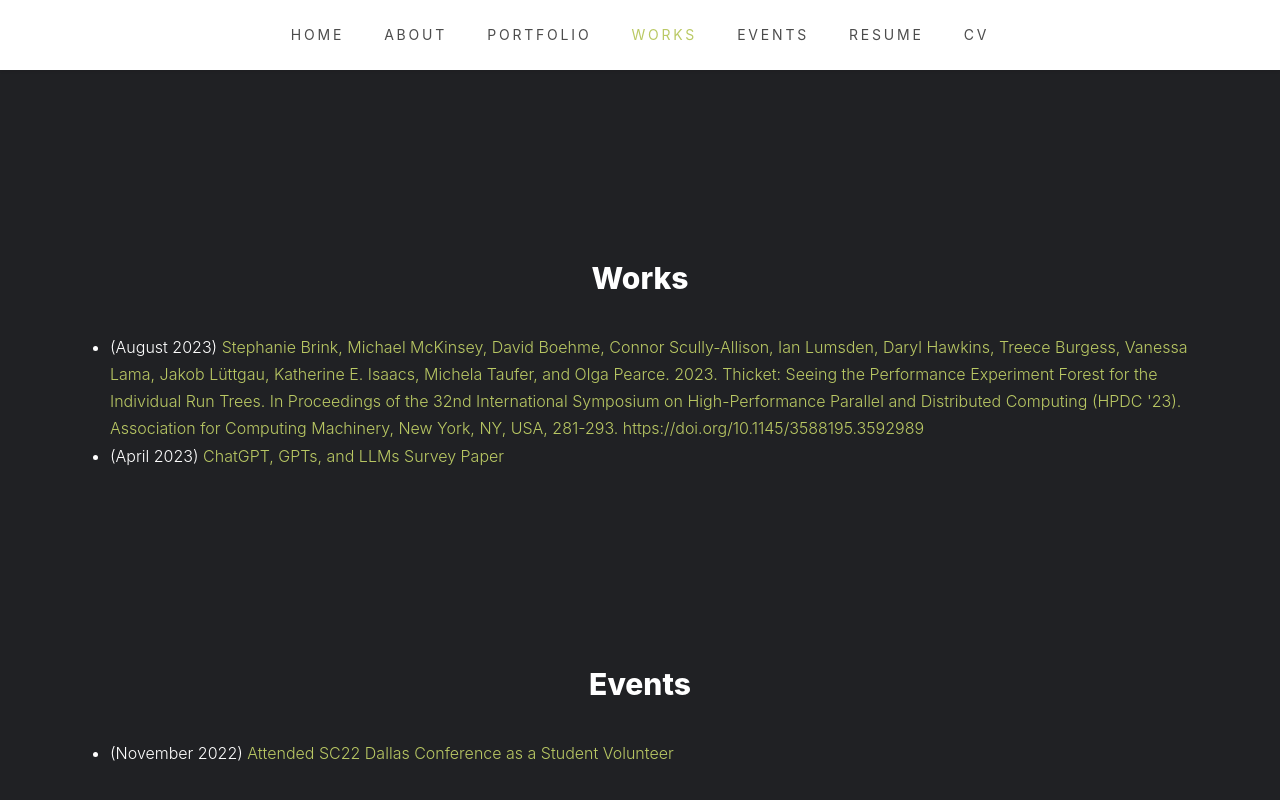
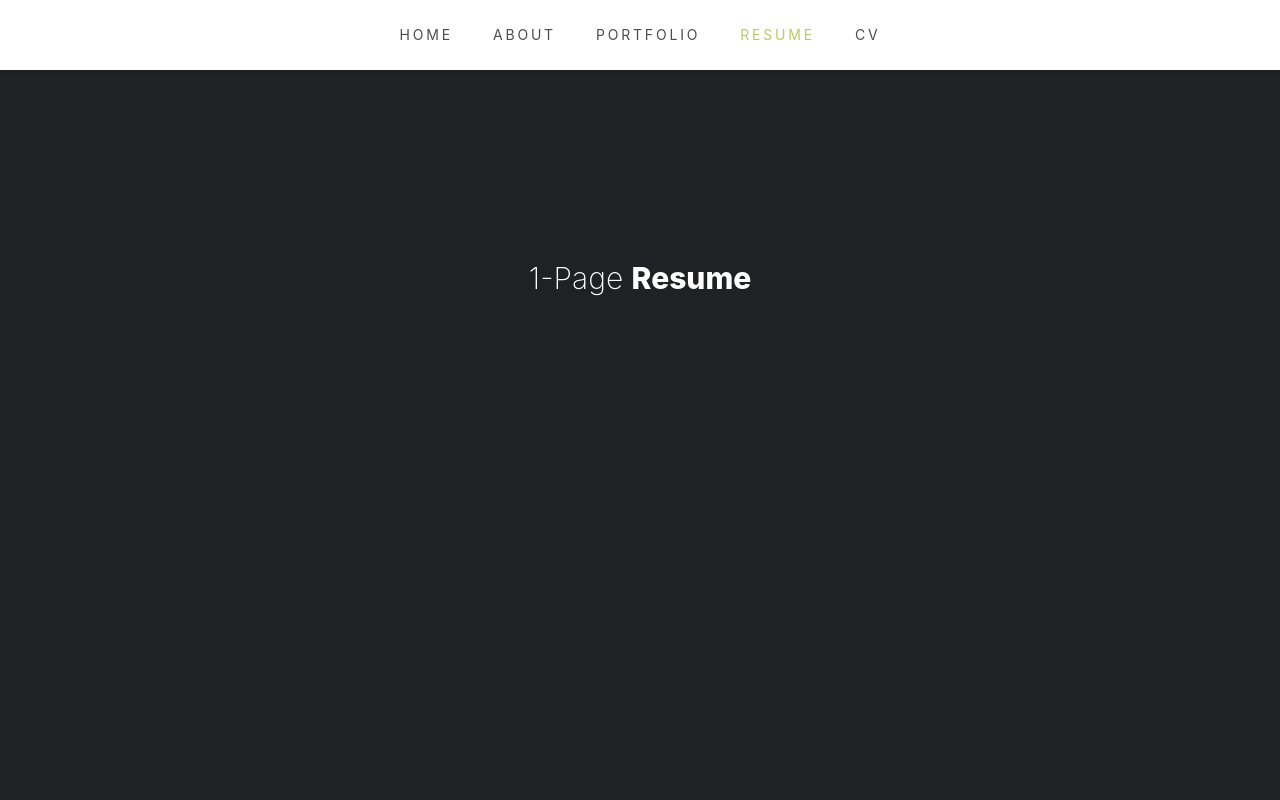
Before and after one commit to michaelmckinsey1/michaelmckinsey1.github.io, a Jekyll site: the page index.html, which Jekyll copies as it is, in a window 1280 px wide and 900 px high, scrolled down 3416 px. Shown: the top 800 px of the window. Built offline with Jekyll 4.4.1, drawn with Linux system fonts in a browser that asks for light colours.

Commit message:
Rm works and events

```diff
--- a/index.html
+++ b/index.html
@@ -34,12 +34,6 @@
                     </li>
                     <li class="nav-item">
                         <a class="nav-link" href="#section-portfolio">Portfolio</a>
-                    </li>
-                    <li class="nav-item">
-                        <a class="nav-link" href="#section-works">Works</a>
-                    </li>
-                    <li class="nav-item">
-                        <a class="nav-link" href="#section-events">Events</a>
                     </li>
                     <li class="nav-item">
                         <a class="nav-link" href="#section-resume">Resume</a>
@@ -262,48 +256,6 @@
         </div>
     </section>
 
-    <section class="site-section" id="section-works">
-        <div class="container">
-            <div class="row">
-                <div class="section-heading text-center col-md-12">
-                    <h2><strong>Works</strong></h2>
-                </div>
-                <ul>
-                    <li>
-                        (August 2023) <a href="https://dl.acm.org/doi/abs/10.1145/3588195.3592989">Stephanie Brink,
-                            Michael McKinsey, David Boehme, Connor Scully-Allison, Ian Lumsden, Daryl Hawkins, Treece
-                            Burgess, Vanessa Lama, Jakob Lüttgau, Katherine E. Isaacs, Michela Taufer, and Olga Pearce.
-                            2023. Thicket: Seeing the Performance Experiment Forest for the Individual Run Trees. In
-                            Proceedings of the 32nd International Symposium on High-Performance Parallel and Distributed
-                            Computing (HPDC '23). Association for Computing Machinery, New York, NY, USA, 281-293.
-                            https://doi.org/10.1145/3588195.3592989</a>
-                    </li>
-                    <li>
-                        (April 2023)
-                        <a href="resources/works/survey_paper.pdf">ChatGPT, GPTs, and LLMs Survey Paper</a>
-                    </li>
-                </ul>
-            </div>
-        </div>
-    </section>
-
-    <section class="site-section" id="section-events">
-        <div class="container">
-            <div class="row">
-                <div class="section-heading text-center col-md-12">
-                    <h2><strong>Events</strong></h2>
-                </div>
-                <ul>
-                    <li>
-                        (November 2022)
-                        <a href="https://sc22.supercomputing.org/">Attended SC22 Dallas Conference as a Student
-                            Volunteer</a>
-                    </li>
-                </ul>
-            </div>
-        </div>
-    </section>
-
     <section class="site-section" id="section-resume">
         <div class="container">
             <div class="row">
```
